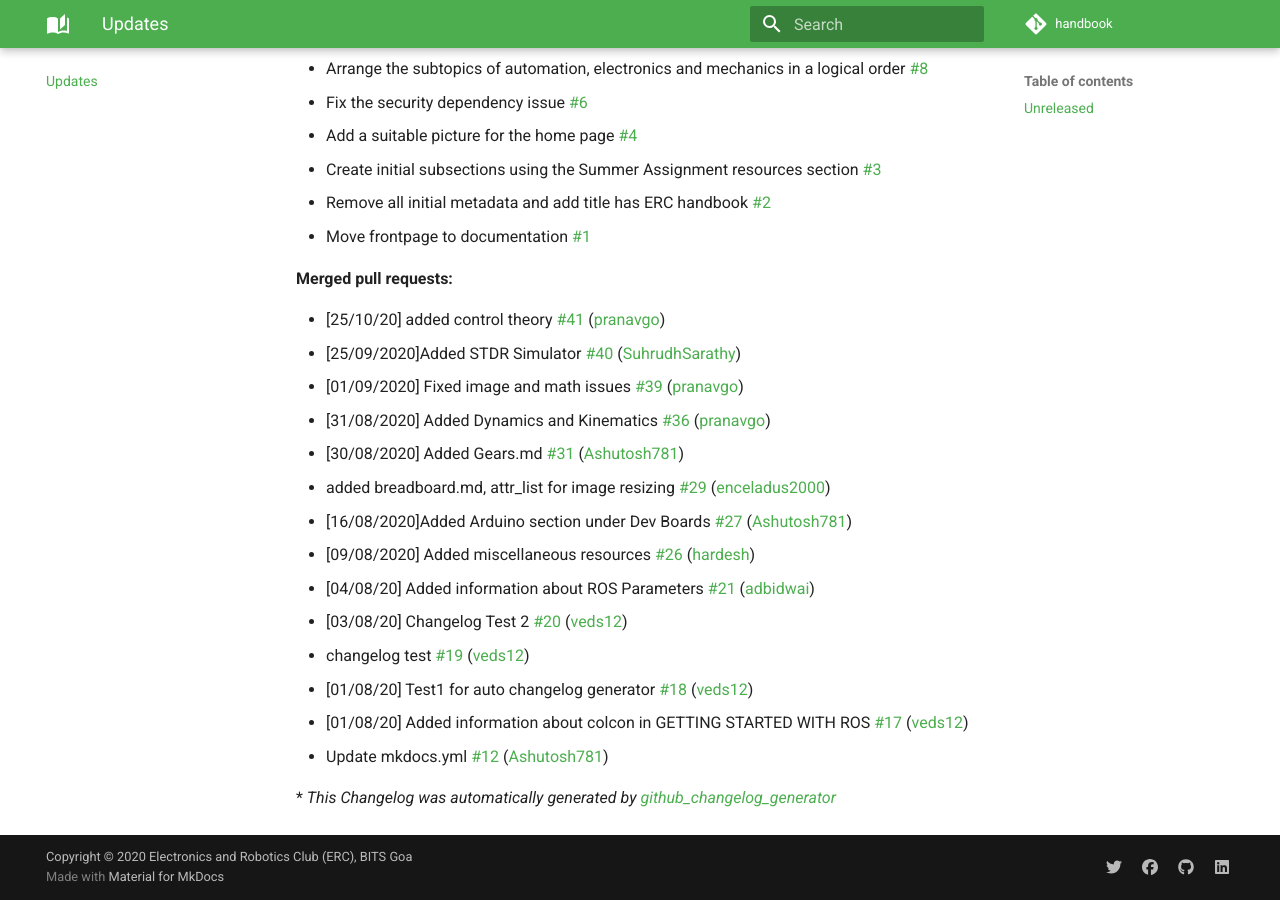
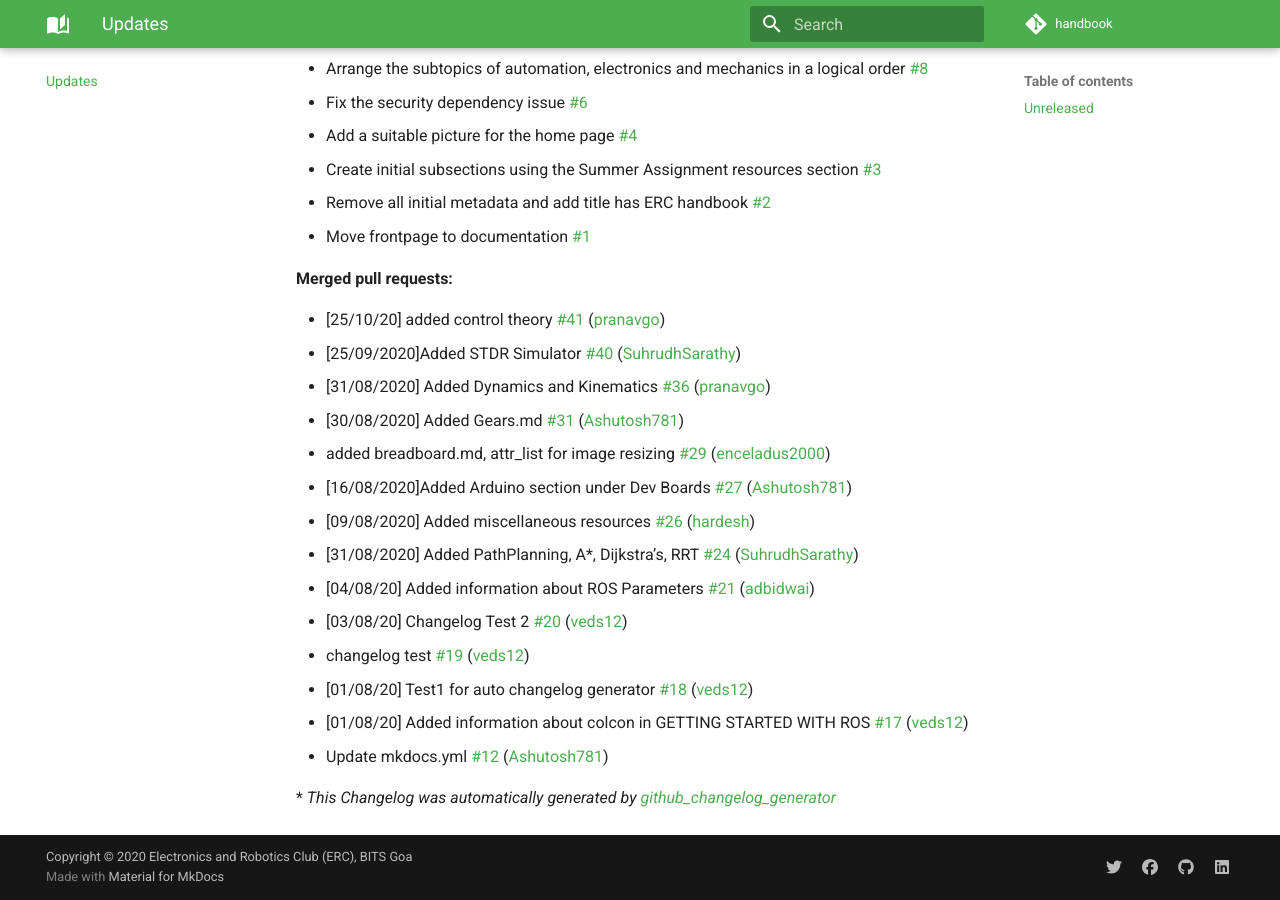
Before and after one commit to ERC-BPGC/handbook, an MkDocs documentation site: the page built from docs/CHANGELOG.md, in a window 1280 px wide and 900 px high, scrolled down 573 px. Built offline with MkDocs 1.6.1 and Material for MkDocs 9.7.7, drawn with Linux system fonts in a browser that asks for light colours; comment, search, counter and statistics services are not loaded.

Commit message:
Updated CHANGELOG.md

```diff
--- a/docs/CHANGELOG.md
+++ b/docs/CHANGELOG.md
@@ -28,12 +28,12 @@
 
 - \[25/10/20\] added control theory [\#41](https://github.com/ERC-BPGC/handbook/pull/41) ([pranavgo](https://github.com/pranavgo))
 - \[25/09/2020\]Added STDR Simulator [\#40](https://github.com/ERC-BPGC/handbook/pull/40) ([SuhrudhSarathy](https://github.com/SuhrudhSarathy))
-- \[01/09/2020\] Fixed image and math issues [\#39](https://github.com/ERC-BPGC/handbook/pull/39) ([pranavgo](https://github.com/pranavgo))
 - \[31/08/2020\] Added Dynamics and Kinematics [\#36](https://github.com/ERC-BPGC/handbook/pull/36) ([pranavgo](https://github.com/pranavgo))
 - \[30/08/2020\] Added Gears.md [\#31](https://github.com/ERC-BPGC/handbook/pull/31) ([Ashutosh781](https://github.com/Ashutosh781))
 - added breadboard.md, attr\_list for image resizing [\#29](https://github.com/ERC-BPGC/handbook/pull/29) ([enceladus2000](https://github.com/enceladus2000))
 - \[16/08/2020\]Added Arduino section under Dev Boards [\#27](https://github.com/ERC-BPGC/handbook/pull/27) ([Ashutosh781](https://github.com/Ashutosh781))
 - \[09/08/2020\] Added miscellaneous resources [\#26](https://github.com/ERC-BPGC/handbook/pull/26) ([hardesh](https://github.com/hardesh))
+- \[31/08/2020\] Added PathPlanning, A\*, Dijkstra's, RRT [\#24](https://github.com/ERC-BPGC/handbook/pull/24) ([SuhrudhSarathy](https://github.com/SuhrudhSarathy))
 - \[04/08/20\] Added information about ROS Parameters [\#21](https://github.com/ERC-BPGC/handbook/pull/21) ([adbidwai](https://github.com/adbidwai))
 - \[03/08/20\] Changelog Test 2 [\#20](https://github.com/ERC-BPGC/handbook/pull/20) ([veds12](https://github.com/veds12))
 - changelog test [\#19](https://github.com/ERC-BPGC/handbook/pull/19) ([veds12](https://github.com/veds12))
```
